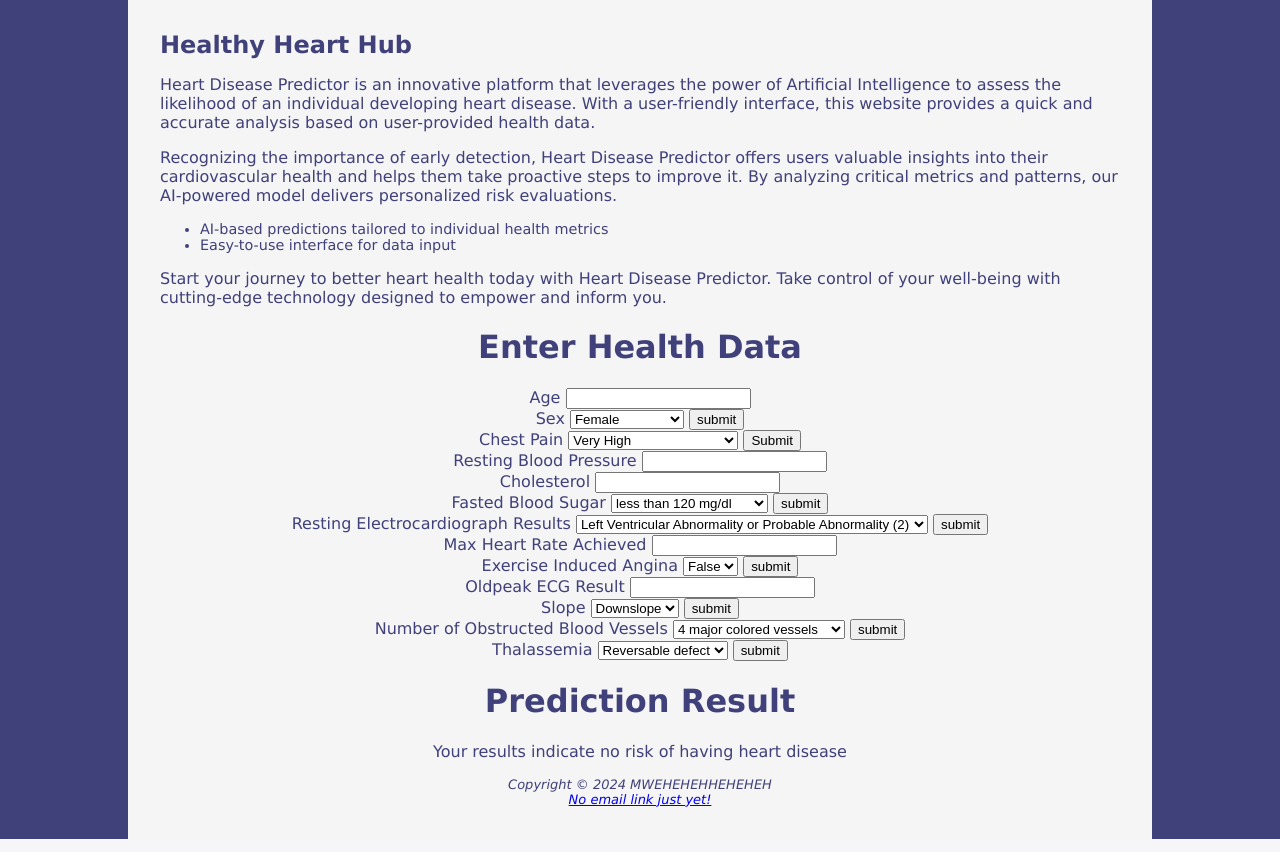
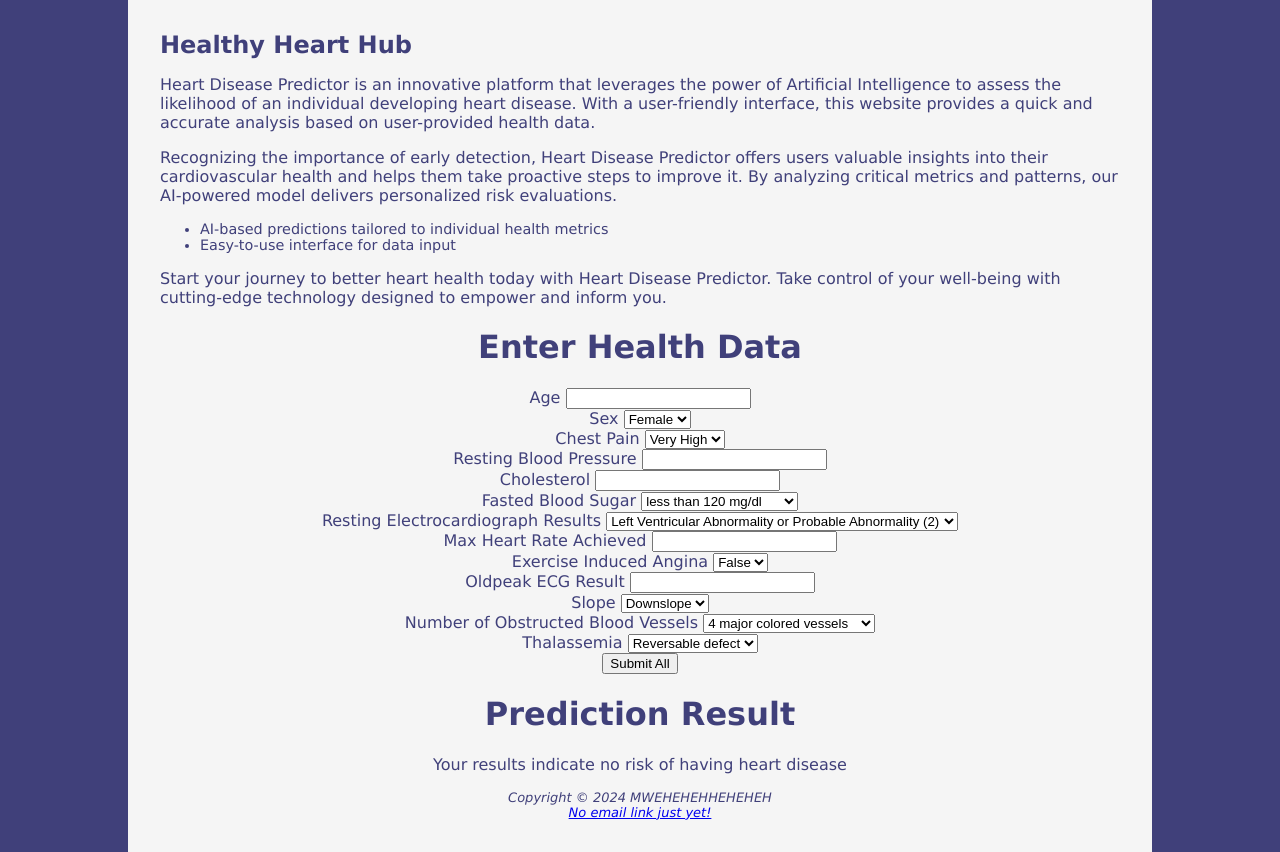
Before and after one commit to ananyashri/HeartDiseasePredictor, a Flask app: page / in a window 1280 px wide. Shown: the part 451-1303 px from the top of the page. Run offline with Flask 3, Linux system fonts and the light colour scheme; some web fonts are replaced.

Commit message:
css changes

```diff
--- a/static/styles.css
+++ b/static/styles.css
@@ -99,6 +99,12 @@ form {
   text-align: center;
 }
 
+#submitAll {
+  display: block;
+  margin: 0 auto;
+  margin-top: 15;
+}
+
 #predictionResult {
   text-align: center;
 }
--- a/templates/index.html
+++ b/templates/index.html
@@ -60,116 +60,104 @@
 
         <form>
          <label for = 'Age'>Age</label>
-         <input type = 'text' id = 'Age' required/>
+         <input type = 'text' id = 'Age' name = 'Age' required/>
 
          <!-- 1 is male, 0 is female -->
           <div>
          <label for = 'Sex'>Sex</label>
          <select id = "sex" name = 'sex' required>
-            <option value = "" disable selected>Select your sex</option>
             <option value = "1" disable selected>Male</option>
             <option value = "0" disable selected>Female</option>
          </select>
-         <input type = 'submit' id = 'sex' value="submit">
           </div>
 
          <div>
          <label for = 'chest pain'>Chest Pain</label>
          <select id = "chest_pain" name = 'chest_pain' required>
-          <option value = "" disable selected>Select level of chest pain</option>
           <option value = "0" disable selected>Low</option>
           <option value = "1" disable selected>Moderate</option>
           <option value = "2" disable selected>High</option>
           <option value = "3" disable selected>Very High</option>
        </select>
-         <input type = 'submit' id = 'chest_pain' required/>
          </div>
 
          <div>
          <label for = 'resting blood pressure'>Resting Blood Pressure</label>
-         <input type = 'text' id = 'resting_blood_pressure' required/>
+         <input type = 'text' id = 'resting_blood_pressure' name = 'resting_blood_pressure' required/>
          </div>
 
          <div>
          <label for = 'cholesterol'>Cholesterol</label>
-         <input type = 'text' id = 'cholesterol' required/>
+         <input type = 'text' id = 'cholesterol' name = 'cholesterol' required/>
          </div>
 
          <div>
          <label for = 'fbs'>Fasted Blood Sugar</label>
          <select id = "fbs" name = 'fbs' required>
-          <option value = "" disable selected></option>
           <option value = "1" disable selected> greater than 120 mg/dl</option>
           <option value = "0" disable selected> less than 120 mg/dl </option>
          </select>
-         <input type = 'submit' id = 'fbs' value="submit" required/>
          </div>
 
          <div>
          <label for = 'restecg'>Resting Electrocardiograph Results</label>
          <select id = "restecg" name = 'restecg' required>
-          <option value = "" disable selected></option>
           <option value = "0" disable selected>Normal (0)</option>
           <option value = "1" disable selected>ST-T Wave Abnormality (1)</option>
           <option value = "2" disable selected>Left Ventricular Abnormality or Probable Abnormality (2)</option>
          </select>
-         <input type = 'submit' id = 'restecg' value = "submit" required/>
          </div>
 
          <div>
          <label for = 'thalatch'>Max Heart Rate Achieved</label>
-         <input type = 'text' id = 'thalatch' required/>
+         <input type = 'text' id = 'thalatch' name = 'thalatch' required/>
           </div>
 
           <div>
          <label for = 'exang'>Exercise Induced Angina</label>
          <select id = "exang" name = 'exang' required>
-          <option value = "" disable selected></option>
           <option value = "0" disable selected>True</option>
           <option value = "1" disable selected>False</option>
          </select>
-         <input type = 'submit' id = 'exang' value = "submit" required/>
          </div>
 
          <div>
          <label for = 'oldpeak'>Oldpeak ECG Result</label>
-         <input type = 'text' id = 'oldpeak' required/>
+         <input type = 'text' id = 'oldpeak' name = 'oldpeak' required/>
          </div>
 
          <div>
          <label for = 'slope'>Slope</label>
          <select id = "slope" name = 'slope' required>
-          <option value = "" disable selected></option>
           <option value = "0" disable selected>Upslope</option>
           <option value = "1" disable selected>Horizontal</option>
           <option value = "2" disable selected>Downslope</option>
          </select>
-         <input type = 'submit' id = 'slope' value = "submit" required/>
          </div>
 
          <div>
          <label for = 'ca'>Number of Obstructed Blood Vessels</label>
          <select id = "ca" name = 'ca' required>
-          <option value = "" disable selected></option>
           <option value = "0" disable selected>No major colored vessels</option>
           <option value = "1" disable selected>1 major colored vessel</option>
           <option value = "2" disable selected>2 major colored vessels</option>
           <option value = "3" disable selected>3 major colored vessels</option>
           <option value = "4" disable selected>4 major colored vessels</option>
          </select>
-         <input type = 'submit' id = 'ca' value = "submit" required/>
          </div>
 
          <div>
          <label for = 'thal'>Thalassemia</label>
          <select id = "thal" name = 'thal' required>
-          <option value = "" disable selected></option>
           <option value = "1" disable selected>Normal</option>
           <option value = "2" disable selected>Fixed Defect</option>
           <option value = "3" disable selected>Reversable defect</option>
          </select>
-         <input type = 'submit' id = 'thal' value = "submit" required/>
         </form>
+      </div>
+
+      <div>
+        <button type = 'submit' id = 'submitAll'>Submit All</button>
       </div>
 
         <h1>Prediction Result</h1>
```
